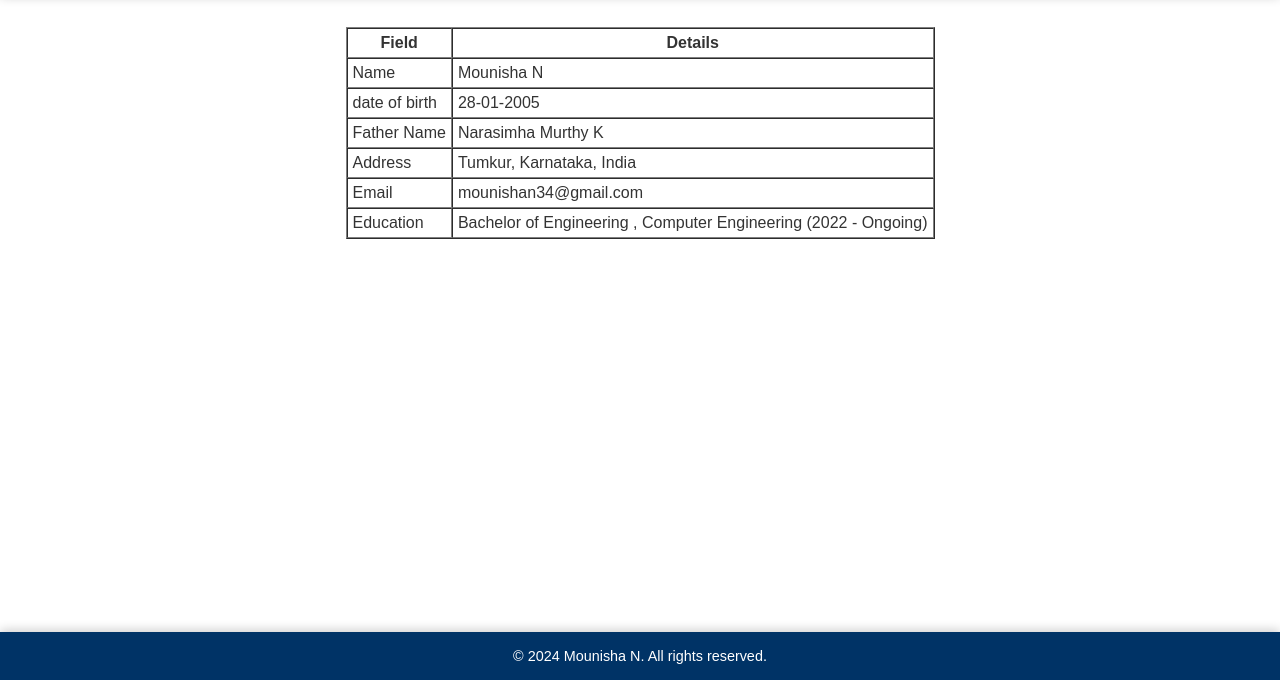
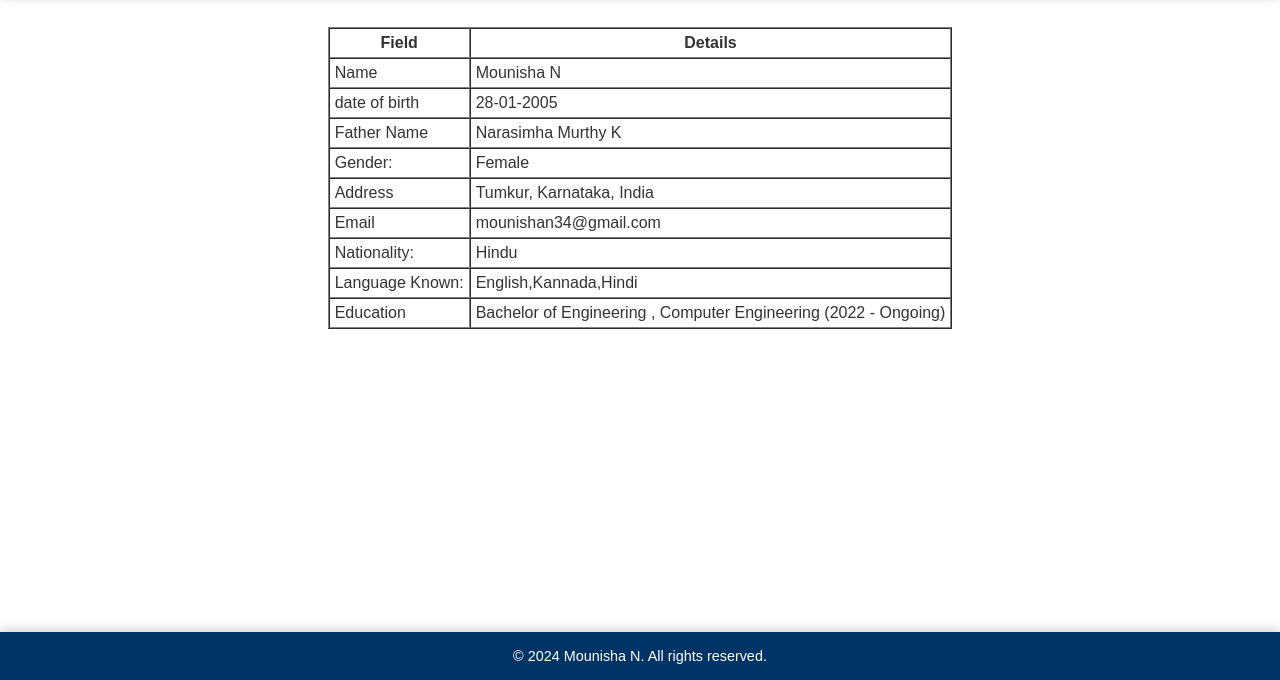
Before and after one commit to Akkila583/resume_website1, a plain HTML site: page bio.html in a window 1280 px wide. Shown: the part 120-800 px from the top of the page. Drawn offline with Linux system fonts and the light colour scheme.

Commit message:
Update bio.html

```diff
--- a/bio.html
+++ b/bio.html
@@ -34,6 +34,11 @@
                 <td>Father Name</td>
                 <td>Narasimha Murthy K</td>
             </tr>
+             <tr>
+                <td>Gender:</td>
+                <td>Female</td>
+
+
             <tr>
                 <td>Address</td>
                 <td>Tumkur, Karnataka, India</td>
@@ -42,6 +47,17 @@
                 <td>Email</td>
                 <td>mounishan34@gmail.com</td>
             </tr>
+             </tr>
+              <tr>
+                <td>Nationality:</td>
+                <td>Hindu</td>
+            </tr>
+            <tr>
+                <td>Language Known:</td>
+                <td>English,Kannada,Hindi</td>
+
+            </tr>
+
 
             <tr>
                 <td>Education</td>
```
